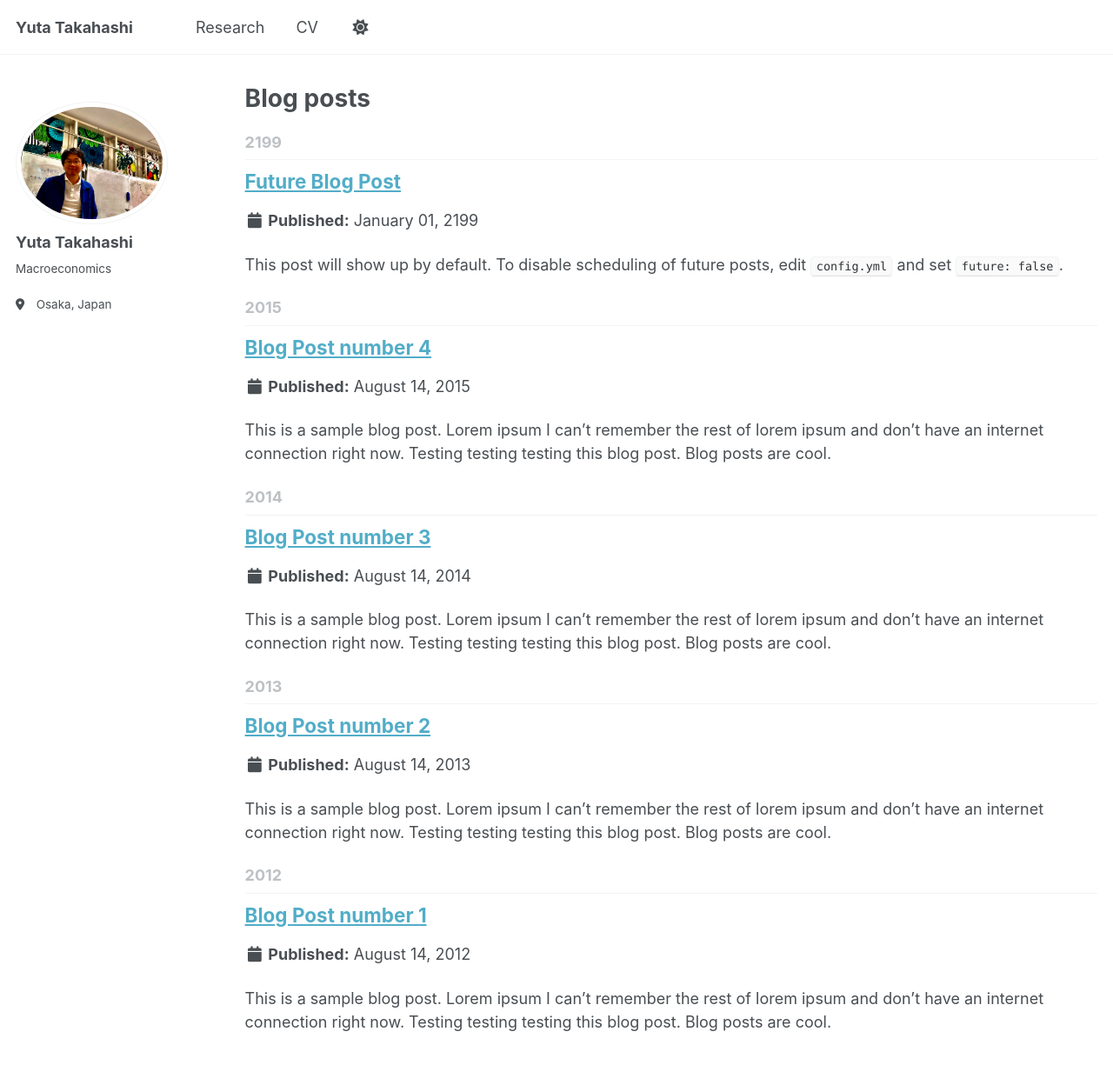
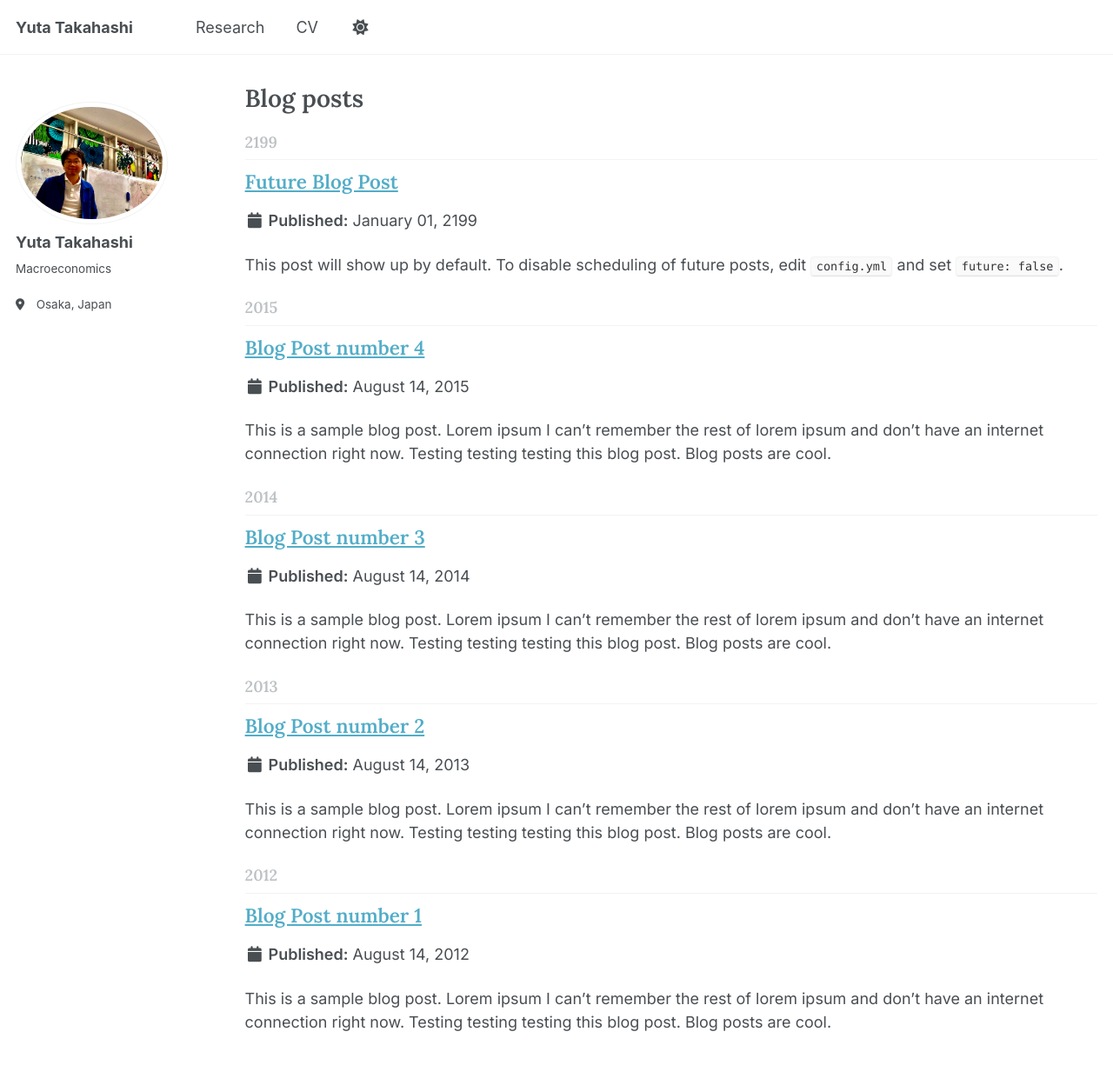
Before and after one commit to yuta-takahashi-1211/yuta-takahashi-1211.github.io, a Jekyll site: the page built from _pages/year-archive.html, in a window 1280 px wide and 1400 px high. Shown: the top 1225 px of the window at 87% size. Built offline with Jekyll 4.4.1, drawn with Linux system fonts in a browser that asks for light colours.

Commit message:
Update custom.html

```diff
--- a/_includes/head/custom.html
+++ b/_includes/head/custom.html
@@ -2,16 +2,29 @@
 
 <!-- start custom head snippets -->
 
+<!-- Google Fonts -->
+<link rel="preconnect" href="https://fonts.googleapis.com">
+<link rel="preconnect" href="https://fonts.gstatic.com" crossorigin>
+<link href="https://fonts.googleapis.com/css2?family=Inter:wght@300;400;600&family=Lora:wght@400;600&display=swap" rel="stylesheet">
+<style>
+  :root {
+    /* フォントをサイト全体に適用（_custom.scss なしでも効く） */
+    --body-font: "Inter", system-ui, -apple-system, Segoe UI, Roboto, Helvetica, Arial, sans-serif;
+    --heading-font: "Lora", Georgia, serif;
+  }
+  html, body { font-family: var(--body-font); }
+  h1, h2, h3, .page__title, .archive__item-title { font-family: var(--heading-font); }
+</style>
+
 <!-- Support for Academicons -->
-<link rel="stylesheet" href="{{ base_path }}/assets/css/academicons.css"/>
+<link rel="stylesheet" href="{{ '/assets/css/academicons.css' | relative_url }}"/>
 
-<!-- favicon from https://commons.wikimedia.org/wiki/File:OOjs_UI_icon_academic-progressive.svg -->
-<link rel="apple-touch-icon" sizes="180x180" href="{{ base_path }}/images/apple-touch-icon-180x180.png"/>
-<link rel="icon" type="image/svg+xml" href="{{ base_path }}/images/favicon.svg"/>
-<link rel="icon" type="image/png" href="{{ base_path }}/images/favicon-32x32.png" sizes="32x32"/>
-<link rel="icon" type="image/png" href="{{ base_path }}/images/favicon-192x192.png" sizes="192x192"/>
-<link rel="manifest" href="{{ base_path }}/images/manifest.json"/>
-<link rel="icon" href="/images/favicon.ico"/>
-<meta name="theme-color" content="#ffffff"/>
+<!-- Favicons -->
+<link rel="apple-touch-icon" sizes="180x180" href="{{ '/images/apple-touch-icon-180x180.png' | relative_url }}">
+<link rel="icon" type="image/svg+xml" href="{{ '/images/favicon.svg' | relative_url }}">
+<link rel="icon" type="image/png" sizes="32x32" href="{{ '/images/favicon-32x32.png' | relative_url }}">
+<link rel="icon" type="image/png" sizes="192x192" href="{{ '/images/favicon-192x192.png' | relative_url }}">
+<link rel="manifest" href="{{ '/images/manifest.json' | relative_url }}">
+<meta name="theme-color" content="#ffffff">
 
 <!-- end custom head snippets -->
```
